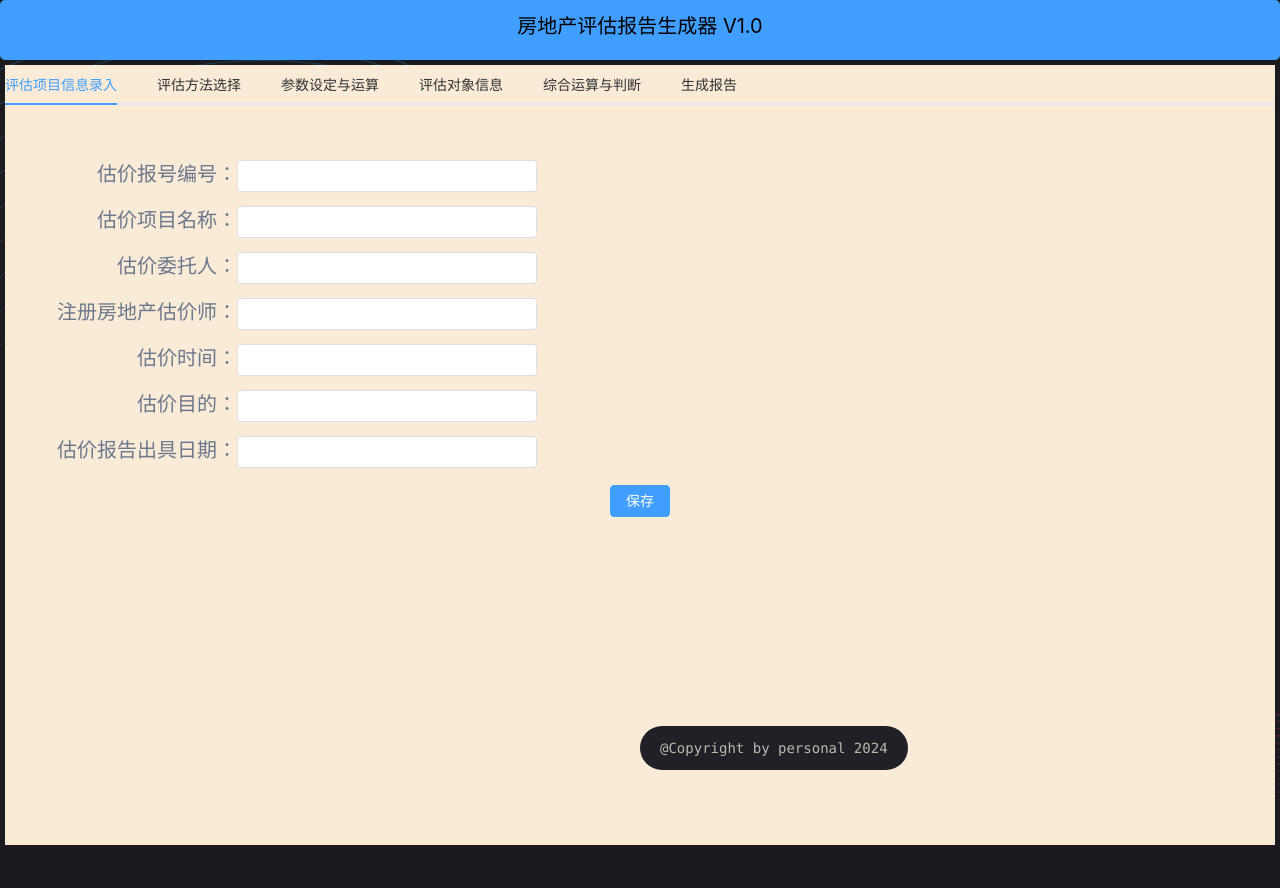
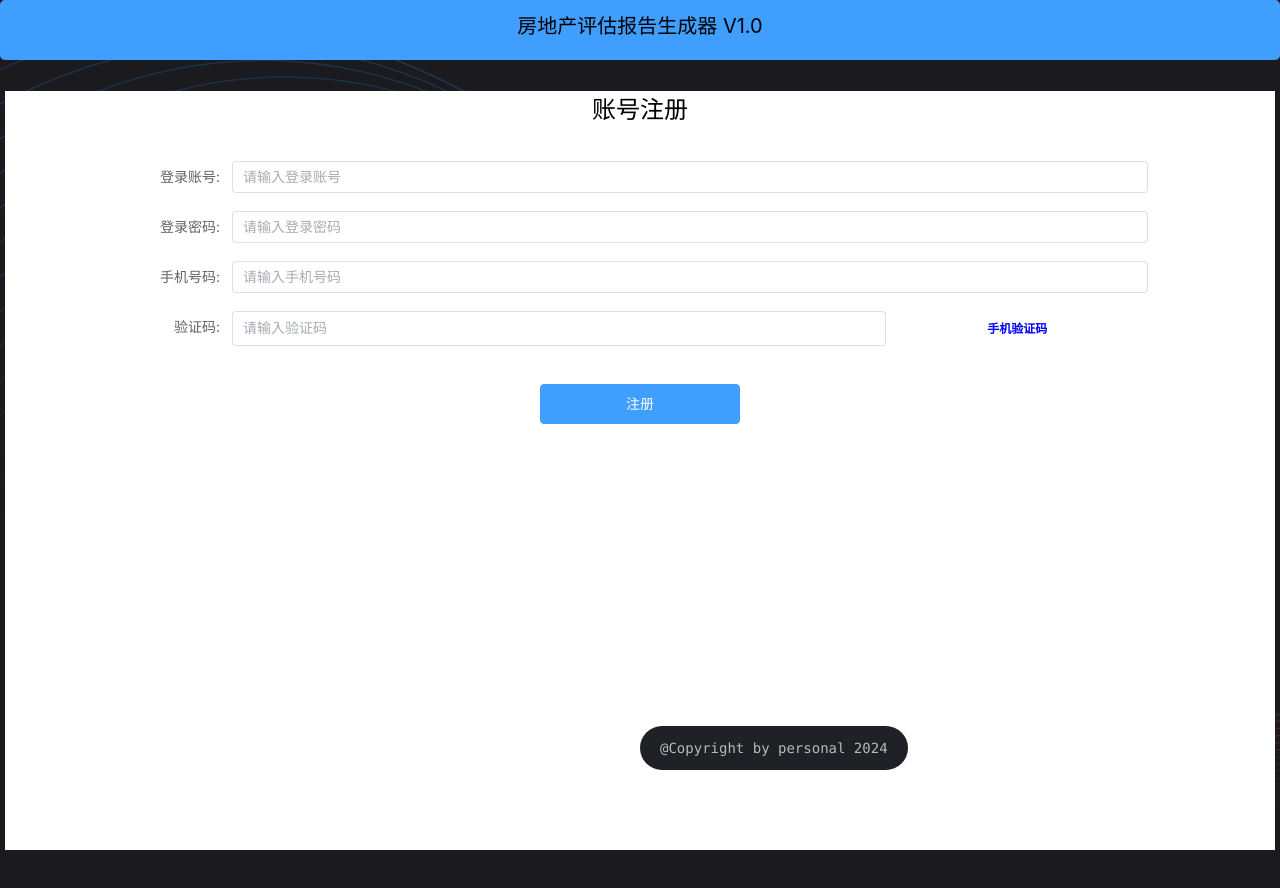
Before and after one commit to mok3211/property_evaluation, a Vue app: page /Login in a window 1280 px wide. Before the commit this address led to /. Shown: the top 888 px of the page. Built offline with nearby package versions, Linux system fonts and the light colour scheme.

Commit message:
[add] add login page

```diff
--- a/src/renderer/src/App.vue
+++ b/src/renderer/src/App.vue
@@ -15,9 +15,9 @@ import {ref} from 'vue';
 import { useRouter } from 'vue-router';
 import Versions from './components/Versions.vue'
 //在这里需要去判断是否有登录
-let url = ref("/")
+let url = ref("/Login")
 const router = useRouter()
-router.push("/")
+router.push("/Login")
 </script>
 <style lang="scss" scoped>
 .common-layout {
--- a/src/renderer/src/views/Login.vue
+++ b/src/renderer/src/views/Login.vue
@@ -1,7 +1,103 @@
 <template>
+	 <div class="Login">
+		<div class="title">账号注册</div>
+        <div class="form">
+         <el-form :mode="incomeMethodFormData">
+                <el-form-item label-width="100px" label="登录账号:" prop="userName">
+                    <el-input
+                      v-mode="incomeMethodFormData.userName"
+                      placeholder="请输入登录账号"
+                    ></el-input>
+                </el-form-item>
+                <el-form-item label-width="100px" label="登录密码:" prop="password">
+                    <el-input
+                      v-mode="incomeMethodFormData.password"
+                      placeholder="请输入登录密码"
+                    ></el-input>
+                </el-form-item>
+                <el-form-item label-width="100px" label="手机号码:" prop="phone">
+                    <el-input
+                      v-mode="incomeMethodFormData.phone"
+                      placeholder="请输入手机号码"
+                    ></el-input>
+                </el-form-item>
+
+                <el-form-item label-width="100px" label="验证码:" prop="code">
+                    <div class="itemInput">
+                        <el-input
+                          style="60%"
+                          v-mode="incomeMethodFormData.code"
+                          placeholder="请输入验证码"
+                        ></el-input>
+                        <span class="codeStyle" @click="countdown()">{{count == 60 ? codeName : count + '秒'}}</span>
+                    </div>
+                </el-form-item>
+                 <div class="btn-confirm">
+                    <el-button type="primary" style="width:100%;height:40px;margin-top:20px" @click="saveIncomeMethodData">注册</el-button>
+                  </div>
+         </el-form>
+        </div>
+
+	</div>
 </template>
-<script setup lang=ts>
+<script setup lang="ts">
+import { reactive,ref } from 'vue'
+// 设置倒计时的秒数
+var count = ref(60);
+var codeName = ref("手机验证码")
+const incomeMethodFormData = reactive({
+    userName:'',
+    password:'',
+    phone:'',
+    code:' '
+})
+// 更新倒计时的函数
+function countdown() {
+    console.log(count.value)
+    // 如果count大于0，则继续倒计时
+    if (count.value > 0) {
+        // 输出剩余时间，并减少秒数
+         count.value
+        count.value--;
+        // 每秒调用一次countdown函数
+        setTimeout(countdown, 1000);
+    } else {
+        // 时间到，重新设置倒计时秒数
+        count.value = 60;
+    }
+}
 
 </script>
 <style scoped>
+	.Login {
+        background:#fff;
+		height: 100%;
+	}
+	.title{
+        height:50px;
+		text-align: center;
+		font-size: 24px;
+		color: #000;
+	}
+    .form{
+        width:80%;
+        margin:20px auto 0;
+    }
+    .itemInput{
+        width:100%;
+        height:35px;
+        display:flex;
+    }
+    .codeStyle{
+        width:40%;
+        font-size:12px;
+        line-height:35px;
+        color:blue;
+        font-weight:700;
+        text-align:center;
+    }
+    .btn-confirm{
+        width:200px;
+        margin:0 auto;
+    }
 </style>
```
